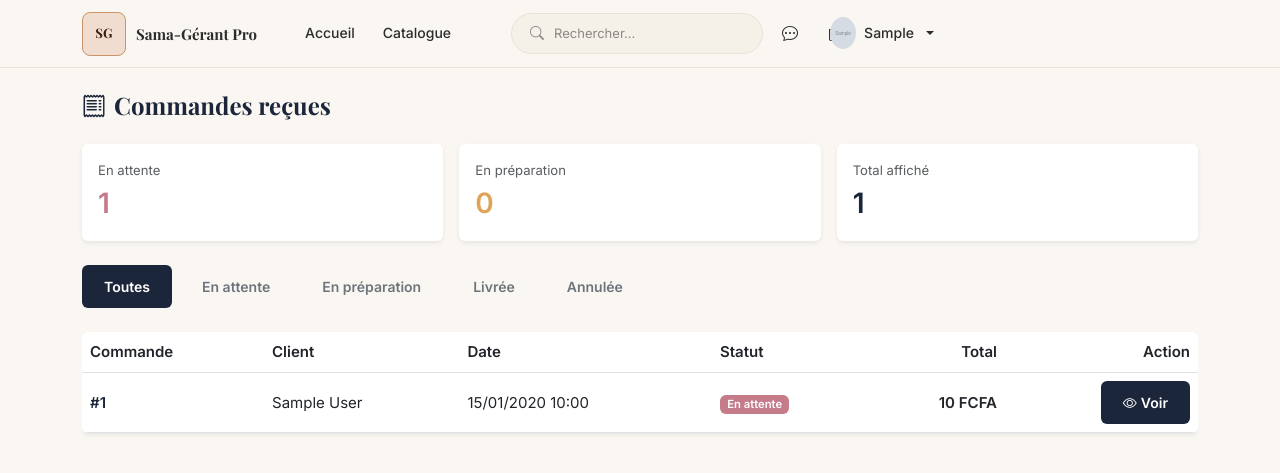
After one commit to Adji1425/Sama-Gerant-Pro, a Django app: page /commandes/dashboard/commandes/ in a window 1280 px wide. The commit adds this page. Shown: the top 473 px of the page. Run offline with Django 4.2, Linux system fonts and the light colour scheme; a user stored in the database is signed in; tables that the repository leaves empty hold one stand-in row (values such as "Sample post"); grey boxes marked "Sample" are stand-in pictures; some web fonts are replaced.

Commit message:
Fusion des branches feature-adji et feature-mame

```diff
--- /dev/null
+++ b/apps/commandes/templates/commandes/commandes_commercant.html
@@ -0,0 +1,100 @@
+{% extends 'base.html' %}
+{% block title %}Commandes reçues — Sama-Gérant Pro{% endblock %}
+
+{% block content %}
+
+<div class="d-flex align-items-center justify-content-between mb-4 flex-wrap gap-2">
+  <h4 class="fw-bold mb-0" style="color:#1B263B;">
+    <i class="bi bi-receipt me-2"></i>Commandes reçues
+  </h4>
+</div>
+
+<!-- KPI rapides -->
+<div class="row g-3 mb-4">
+  <div class="col-md-4">
+    <div class="card border-0 shadow-sm p-3">
+      <div class="text-muted small">En attente</div>
+      <div class="fs-3 fw-bold" style="color:#C47B8A;">{{ total_en_attente }}</div>
+    </div>
+  </div>
+  <div class="col-md-4">
+    <div class="card border-0 shadow-sm p-3">
+      <div class="text-muted small">En préparation</div>
+      <div class="fs-3 fw-bold" style="color:#E0A458;">{{ total_en_preparation }}</div>
+    </div>
+  </div>
+  <div class="col-md-4">
+    <div class="card border-0 shadow-sm p-3">
+      <div class="text-muted small">Total affiché</div>
+      <div class="fs-3 fw-bold" style="color:#1B263B;">{{ commandes|length }}</div>
+    </div>
+  </div>
+</div>
+
+<!-- Filtres par statut -->
+<div class="d-flex gap-2 mb-4 flex-wrap">
+  <a href="{% url 'commandes:commandes_commercant' %}"
+     class="btn btn-sm {% if not statut_filtre %}fw-bold{% else %}btn-outline-secondary{% endif %}"
+     {% if not statut_filtre %}style="background-color:#1B263B;color:white;"{% endif %}>
+    Toutes
+  </a>
+  {% for code, label in commandes.model.STATUT_CHOICES %}
+    <a href="?statut={{ code }}"
+       class="btn btn-sm {% if statut_filtre == code %}fw-bold{% else %}btn-outline-secondary{% endif %}"
+       {% if statut_filtre == code %}style="background-color:#1B263B;color:white;"{% endif %}>
+      {{ label }}
+    </a>
+  {% endfor %}
+</div>
+
+{% if commandes %}
+  <div class="table-responsive">
+    <table class="table align-middle bg-white shadow-sm rounded overflow-hidden">
+      <thead style="background-color:#F8F9FA;">
+        <tr>
+          <th>Commande</th>
+          <th>Client</th>
+          <th>Date</th>
+          <th>Statut</th>
+          <th class="text-end">Total</th>
+          <th class="text-end">Action</th>
+        </tr>
+      </thead>
+      <tbody>
+        {% for commande in commandes %}
+        <tr>
+          <td class="fw-semibold" style="color:#1B263B;">#{{ commande.id }}</td>
+          <td>{{ commande.client.utilisateur.get_full_name }}</td>
+          <td>{{ commande.date_commande|date:"d/m/Y H:i" }}</td>
+          <td>
+            {% if commande.statut == 'en_attente' %}
+              <span class="badge" style="background-color:#C47B8A;">En attente</span>
+            {% elif commande.statut == 'en_preparation' %}
+              <span class="badge" style="background-color:#E0A458;">En préparation</span>
+            {% elif commande.statut == 'livree' %}
+              <span class="badge" style="background-color:#2E7D32;">Livrée</span>
+            {% else %}
+              <span class="badge bg-secondary">Annulée</span>
+            {% endif %}
+          </td>
+          <td class="text-end fw-semibold">{{ commande.montant_total|floatformat:0 }} FCFA</td>
+          <td class="text-end">
+            <a href="{% url 'commandes:detail_commande_commercant' commande.id %}"
+               class="btn btn-sm fw-semibold"
+               style="background-color:#1B263B;color:white;">
+              <i class="bi bi-eye me-1"></i>Voir
+            </a>
+          </td>
+        </tr>
+        {% endfor %}
+      </tbody>
+    </table>
+  </div>
+{% else %}
+  <div class="text-center py-5 text-muted">
+    <i class="bi bi-receipt fs-1 d-block mb-3"></i>
+    <h5>Aucune commande {% if statut_filtre %}avec ce statut{% else %}pour l'instant{% endif %}</h5>
+  </div>
+{% endif %}
+
+{% endblock %}
--- a/templates/base.html
+++ b/templates/base.html
@@ -46,7 +46,7 @@
         <a class="nav-link" href="#">Dashboard</a>
       </li>
       <li class="nav-item">
-        <a class="nav-link" href="#">Mes produits</a>
+        <a class="nav-link" href="{% url 'produits:gestion_produits' %}">Mes produits</a>
       </li>
       {% endif %}
     </ul>
@@ -134,21 +134,29 @@
             </li>
             {% endif %}
 
+            <li>
+              <a class="dropdown-item"
+                 href="{% url 'messagerie:liste_conversations' %}">
+                <i class="bi bi-chat-dots me-2" style="color:var(--gold);"></i>
+                Messages
+              </a>
+            </li>
+
             {% if user.role == 'commercant' %}
             <li>
-              <a class="dropdown-item" href="#">
+              <a class="dropdown-item" href="{% url 'produits:gestion_produits' %}">
                 <i class="bi bi-speedometer2 me-2" style="color:var(--gold);"></i>
                 Dashboard
               </a>
             </li>
             <li>
-              <a class="dropdown-item" href="#">
+              <a class="dropdown-item" href="{% url 'produits:gestion_produits' %}">
                 <i class="bi bi-box-seam me-2" style="color:var(--gold);"></i>
                 Mes produits
               </a>
             </li>
             <li>
-              <a class="dropdown-item" href="#">
+              <a class="dropdown-item" href="{% url 'commandes:commandes_commercant' %}">
                 <i class="bi bi-receipt me-2" style="color:var(--gold);"></i>
                 Commandes reçues
               </a>
@@ -250,11 +258,27 @@
             {% endif %}
             {% if user.role == 'commercant' %}
             <li class="mb-1">
-              <a href="#"
+              <a href="{% url 'produits:gestion_produits' %}"
                  style="display:block;padding:10px 0;font-size:15px;
                         font-weight:500;color:var(--text);
                         border-bottom:1px solid var(--border);">
                 <i class="bi bi-speedometer2 me-2"></i>Dashboard
+              </a>
+            </li>
+            <li class="mb-1">
+              <a href="{% url 'produits:gestion_produits' %}"
+                 style="display:block;padding:10px 0;font-size:15px;
+                        font-weight:500;color:var(--text);
+                        border-bottom:1px solid var(--border);">
+                <i class="bi bi-box-seam me-2"></i>Mes produits
+              </a>
+            </li>
+            <li class="mb-1">
+              <a href="{% url 'commandes:commandes_commercant' %}"
+                 style="display:block;padding:10px 0;font-size:15px;
+                        font-weight:500;color:var(--text);
+                        border-bottom:1px solid var(--border);">
+                <i class="bi bi-receipt me-2"></i>Commandes reçues
               </a>
             </li>
             {% endif %}
```
Also changed, not shown: apps/commandes/templates/commandes/confirmation.html (added, +59 -0 lines), apps/commandes/templates/commandes/detail_commande_commercant.html (added, +88 -0 lines).
